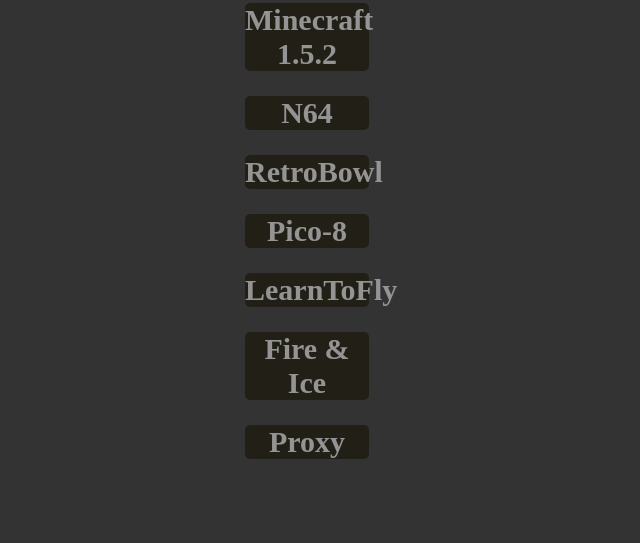
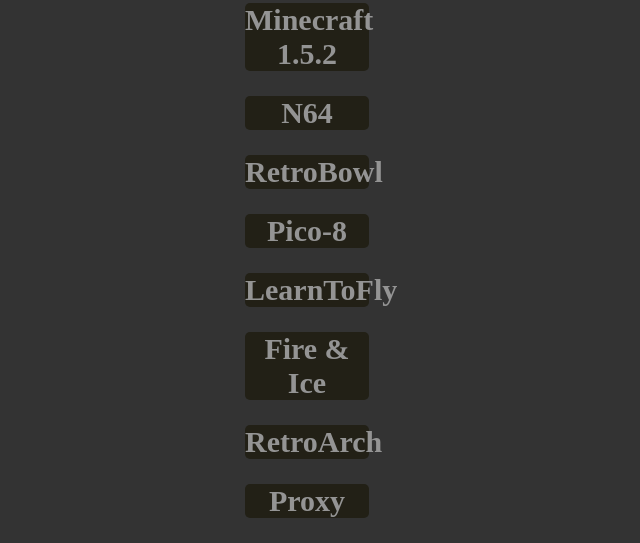
Before and after one commit to Justlemonade/SuperMathTips, a plain HTML site: page index.html in a window 1280 px wide. Shown: the part 770-1313 px from the top of the page, without its empty margins (333-973 px from the left). Before the commit the page ends 1254 px from the top, so only its background shows below. Drawn offline with Linux system fonts and the light colour scheme.

Commit message:
Update index.html

```diff
--- a/index.html
+++ b/index.html
@@ -130,6 +130,13 @@
     </div>
 
     <div class="games">
+      <a href="gfile/Retroarch/webretro-standalone.html"> <h2>RetroArch</h2> </a>
+    </div>
+
+    <div class="gamespadding">
+    </div>
+
+    <div class="games">
       <a href="Sites.html"> <h2>Proxy</h2> </a>
     </div>
 
```
